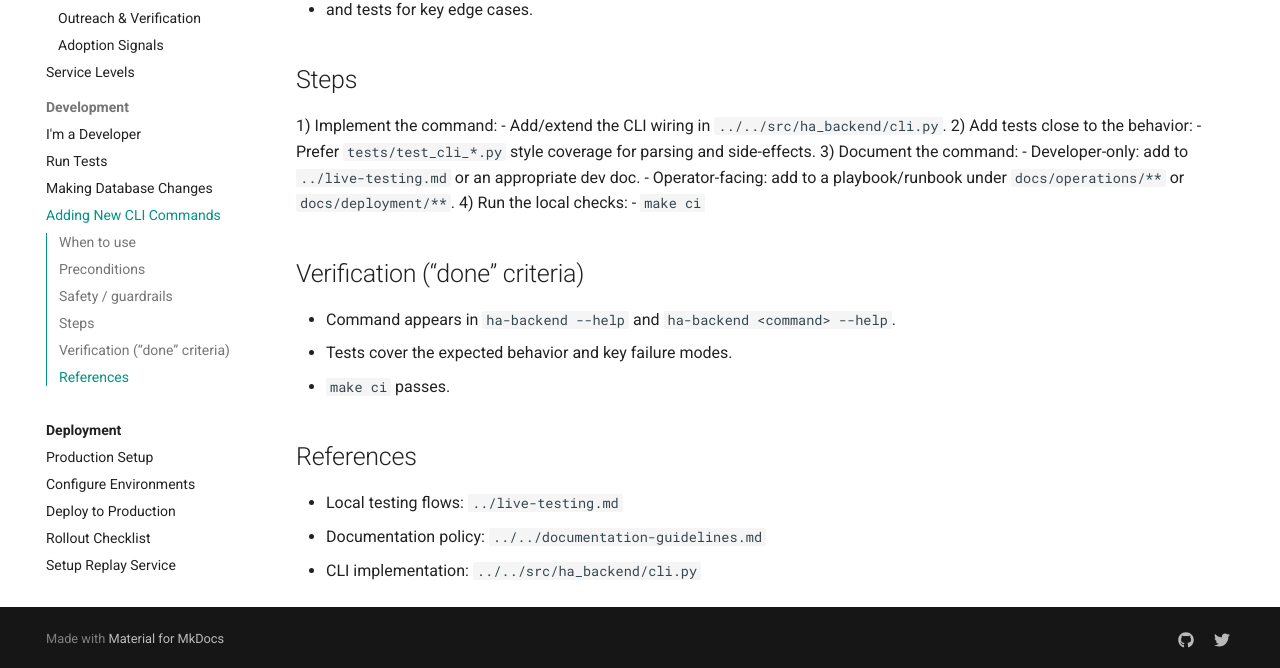
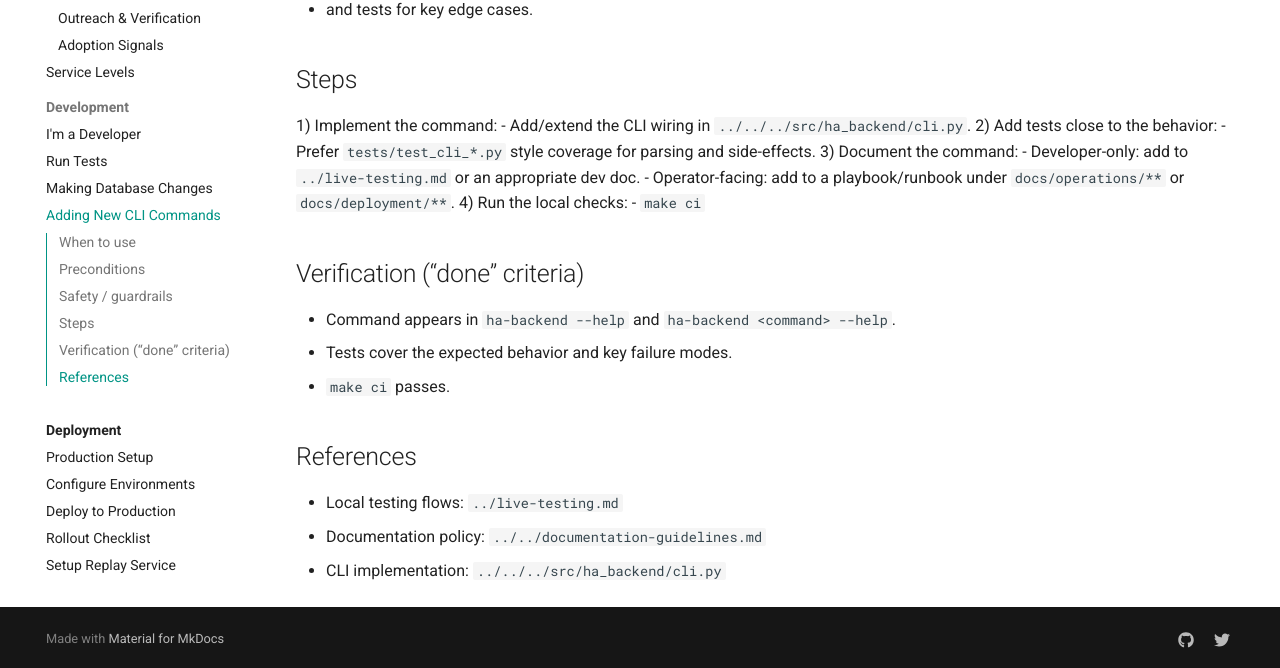
Before and after one commit to jerdaw/healtharchive-backend, an MkDocs documentation site: the page built from docs/development/playbooks/add-cli-command.md, in a window 1280 px wide and 900 px high, scrolled down 654 px. Shown: the part 229-897 px from the top of the window. Built offline with MkDocs 1.6.1 and Material for MkDocs 9.7.7, drawn with Linux system fonts in a browser that asks for light colours; comment, search, counter and statistics services are not loaded.

```diff
--- a/docs/development/playbooks/add-cli-command.md
+++ b/docs/development/playbooks/add-cli-command.md
@@ -26,7 +26,7 @@ Purpose: add a backend CLI command that is testable, documented, and safe to ope
 ## Steps
 
 1) Implement the command:
-   - Add/extend the CLI wiring in `../../src/ha_backend/cli.py`.
+   - Add/extend the CLI wiring in `../../../src/ha_backend/cli.py`.
 2) Add tests close to the behavior:
    - Prefer `tests/test_cli_*.py` style coverage for parsing and side-effects.
 3) Document the command:
@@ -45,4 +45,4 @@ Purpose: add a backend CLI command that is testable, documented, and safe to ope
 
 - Local testing flows: `../live-testing.md`
 - Documentation policy: `../../documentation-guidelines.md`
-- CLI implementation: `../../src/ha_backend/cli.py`
+- CLI implementation: `../../../src/ha_backend/cli.py`
```
Also changed, not shown: docs/development/playbooks/database-migrations.md (+1 -1 lines).
